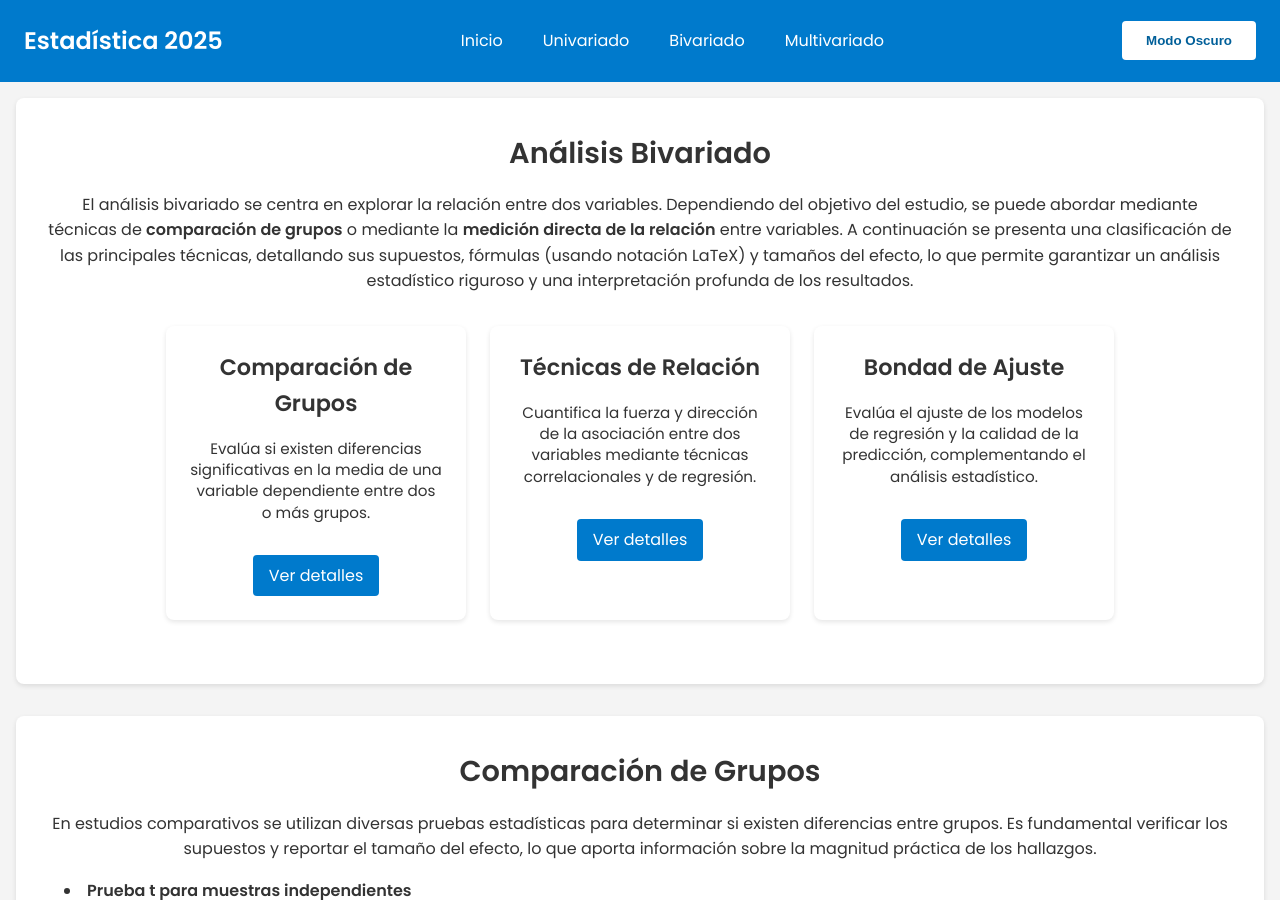
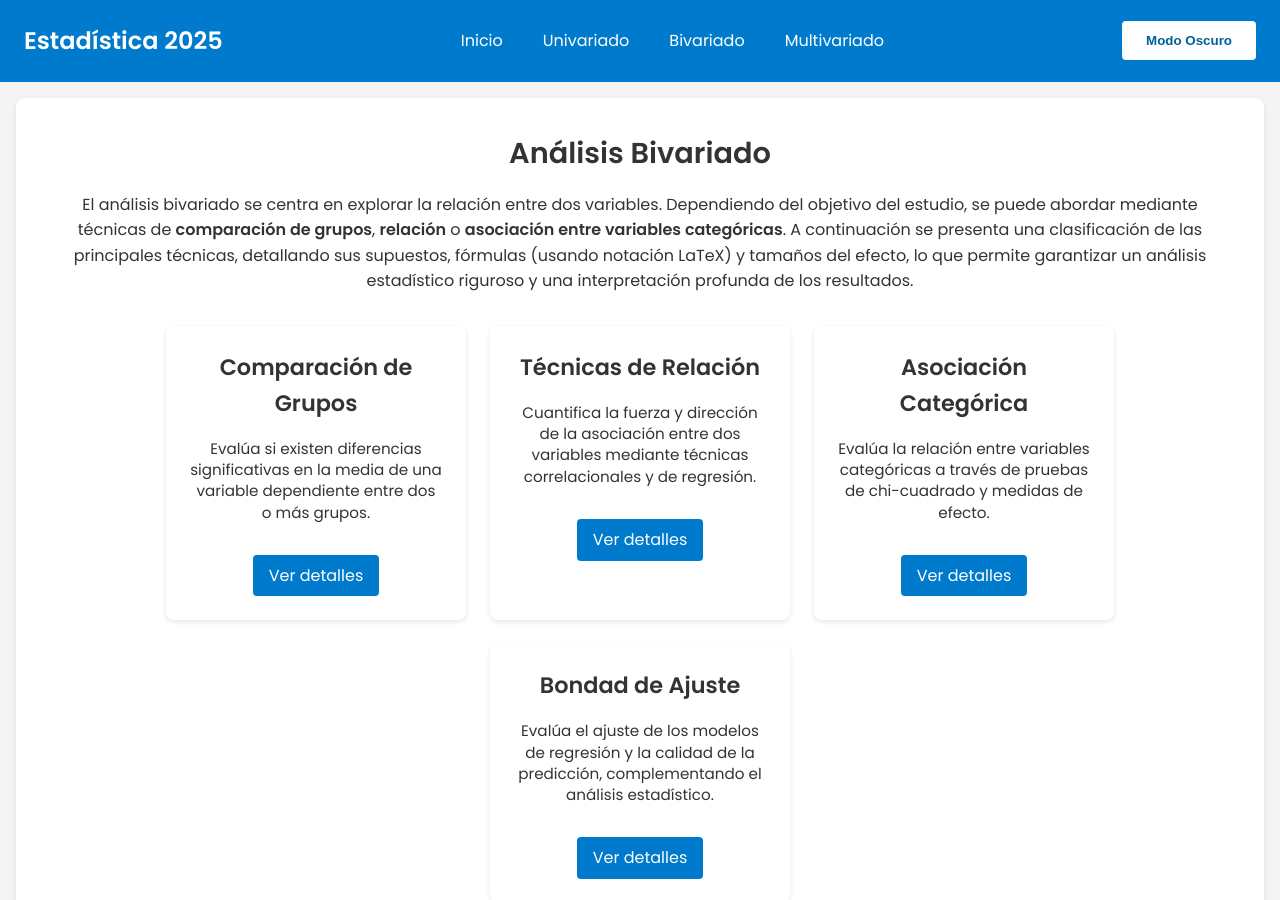
Before and after one commit to Lixatto/AnalisisEstadisticos, a Jekyll site: the page built from bivariados/index.md, in a window 1280 px wide and 900 px high. Built offline with Jekyll 4.4.1, drawn with Linux system fonts in a browser that asks for light colours; some of the changed text lies outside the part shown.

Commit message:
Update index.md

```diff
--- a/bivariados/index.md
+++ b/bivariados/index.md
@@ -13,7 +13,7 @@
 <section class="contenido">
   <h2>Análisis Bivariado</h2>
   <p>
-    El análisis bivariado se centra en explorar la relación entre dos variables. Dependiendo del objetivo del estudio, se puede abordar mediante técnicas de <strong>comparación de grupos</strong> o mediante la <strong>medición directa de la relación</strong> entre variables. A continuación se presenta una clasificación de las principales técnicas, detallando sus supuestos, fórmulas (usando notación LaTeX) y tamaños del efecto, lo que permite garantizar un análisis estadístico riguroso y una interpretación profunda de los resultados.
+    El análisis bivariado se centra en explorar la relación entre dos variables. Dependiendo del objetivo del estudio, se puede abordar mediante técnicas de <strong>comparación de grupos</strong>, <strong>relación</strong> o <strong>asociación entre variables categóricas</strong>. A continuación se presenta una clasificación de las principales técnicas, detallando sus supuestos, fórmulas (usando notación LaTeX) y tamaños del efecto, lo que permite garantizar un análisis estadístico riguroso y una interpretación profunda de los resultados.
   </p>
 
   <ul class="cards">
@@ -30,6 +30,13 @@
         Cuantifica la fuerza y dirección de la asociación entre dos variables mediante técnicas correlacionales y de regresión.
       </p>
       <a href="#relacion" class="btn-secundario">Ver detalles</a>
+    </li>
+    <li class="card">
+      <h3>Asociación Categórica</h3>
+      <p>
+        Evalúa la relación entre variables categóricas a través de pruebas de chi-cuadrado y medidas de efecto.
+      </p>
+      <a href="#asociacion" class="btn-secundario">Ver detalles</a>
     </li>
     <li class="card">
       <h3>Bondad de Ajuste</h3>
@@ -56,7 +63,7 @@
         <p><strong>Supuestos:</strong></p>
         <ul>
           <li>Independencia de las observaciones.</li>
-          <li>Normalidad en la distribución de la variable en cada grupo (además, se requiere que la distribución conjunta sea bivariante normal).</li>
+          <li>Normalidad en la distribución de la variable en cada grupo, así como normalidad bivariante en la combinación de ambas.</li>
           <li>Homogeneidad de varianzas (por ejemplo, evaluada mediante la prueba de Levene).</li>
           <li>Tamaño muestral adecuado (por lo general, \( n > 30 \) por grupo, aunque existen métodos robustos para muestras pequeñas).</li>
         </ul>
@@ -68,11 +75,13 @@
         <p>
           $$ d = \frac{\bar{x}_1 - \bar{x}_2}{s_{\text{pooled}}} \quad \text{donde} \quad s_{\text{pooled}} = \sqrt{\frac{(n_1-1)s_1^2 + (n_2-1)s_2^2}{n_1+n_2-2}} $$
         </p>
-        <p><strong>Interpretación de \(d\) de Cohen:</strong></p>
+        <p>
+          <em>Definición:</em> La \(d\) de Cohen es una medida estandarizada de la diferencia entre dos medias. Se interpreta como:
+        </p>
         <ul>
-          <li>\(0.2\): Efecto pequeño</li>
-          <li>\(0.5\): Efecto mediano</li>
-          <li>\(0.8\) o mayor: Efecto grande</li>
+          <li>\(d \approx 0.2\): Efecto pequeño.</li>
+          <li>\(d \approx 0.5\): Efecto mediano.</li>
+          <li>\(d \geq 0.8\): Efecto grande.</li>
         </ul>
       </details>
     </li>
@@ -117,6 +126,13 @@
         <p>
           $$ F = \frac{\text{MS}_{\text{between}}}{\text{MS}_{\text{within}}} $$
         </p>
+        <p>
+          <em>Donde:</em>
+          <br>
+          \(\text{MS}_{\text{between}} = \frac{SS_{\text{between}}}{df_{\text{between}}}\)
+          y
+          \(\text{MS}_{\text{within}} = \frac{SS_{\text{within}}}{df_{\text{within}}}\).
+        </p>
         <p><strong>Tamaño del efecto:</strong></p>
         <ul>
           <li>
@@ -194,6 +210,45 @@
         <p><strong>Interpretación:</strong>
           El coeficiente \(\beta_1\) indica el cambio promedio en la variable dependiente por cada unidad de cambio en la variable independiente.
         </p>
+      </details>
+    </li>
+  </ul>
+</section>
+
+<!-- Sección de Asociación entre Variables Categóricas -->
+<section class="contenido" id="asociacion">
+  <h2>Asociación entre Variables Categóricas</h2>
+  <p>
+    Cuando las variables son categóricas, la prueba de chi-cuadrado se utiliza para evaluar si existe asociación entre ellas. Además, se puede emplear una medida del tamaño del efecto, como el V de Cramer, para cuantificar la fuerza de la asociación.
+  </p>
+  <ul>
+    <li>
+      <strong>Prueba Chi-Cuadrado</strong>
+      <details>
+        <summary>Detalles</summary>
+        <p><strong>Descripción:</strong> Contrasta las frecuencias observadas en cada categoría con las frecuencias esperadas bajo la hipótesis de independencia.</p>
+        <p><strong>Supuestos:</strong></p>
+        <ul>
+          <li>Independencia de las observaciones.</li>
+          <li>Las frecuencias esperadas en cada celda deben ser mayores o iguales a 5 (o, en ocasiones, se utiliza una corrección para celdas pequeñas).</li>
+        </ul>
+        <p><strong>Fórmula:</strong></p>
+        <p>
+          $$ \chi^2 = \sum \frac{(O - E)^2}{E} $$
+        </p>
+        <p><strong>Medida del tamaño del efecto:</strong></p>
+        <p>
+          <em>V de Cramer:</em>
+          $$ V = \sqrt{\frac{\chi^2}{n(k-1)}} $$
+          <br>
+          donde \(n\) es el tamaño muestral y \(k\) es el número de filas o columnas (el menor de ambos).
+        </p>
+        <p><strong>Interpretación del V de Cramer:</strong></p>
+        <ul>
+          <li>\(V \approx 0.1\): Asociación débil.</li>
+          <li>\(V \approx 0.3\): Asociación moderada.</li>
+          <li>\(V \geq 0.5\): Asociación fuerte.</li>
+        </ul>
       </details>
     </li>
   </ul>
```
Also changed, not shown: other parts of bivariados/index.md (+2 -2 lines).
